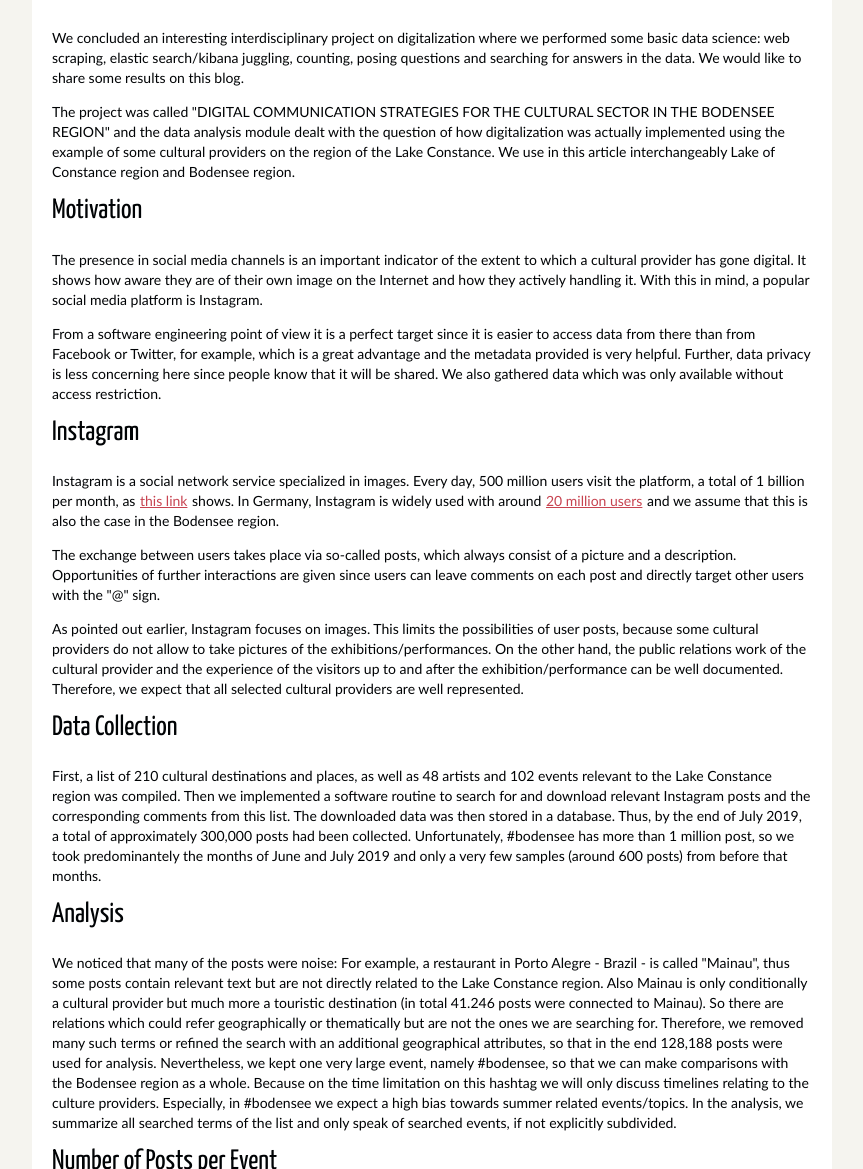
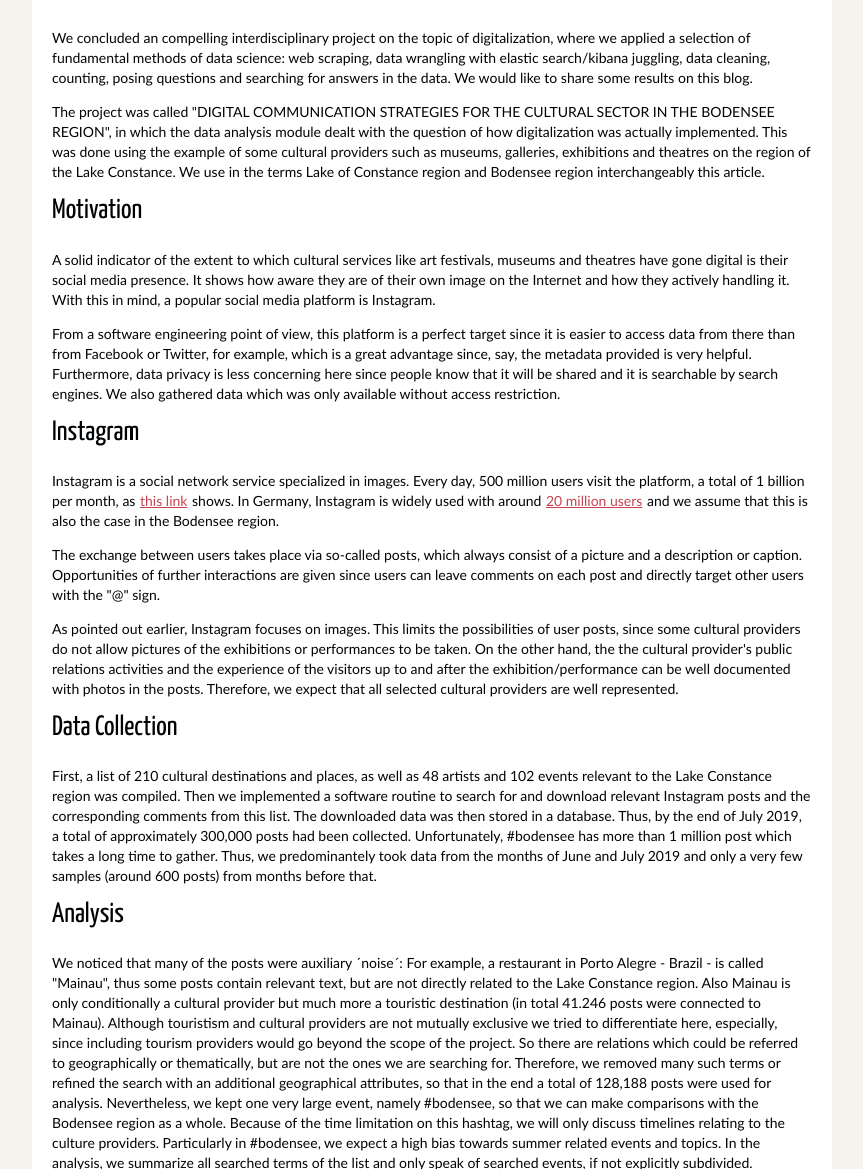
Before and after one commit to fbenites/fbenites.github.io, a Jekyll site: the page InstagramBodensee/arts-management-bodensee.html, which Jekyll copies as it is, in a window 1280 px wide and 1400 px high, scrolled down 952 px. Shown: the part 231-1400 px from the top of the window, without its empty margins (208-1071 px from the left). Built offline with Jekyll 4.4.1, drawn with Linux system fonts in a browser that asks for light colours; some of the changed text lies outside the part shown.

Commit message:
Added Linas suggestions

```diff
--- a/InstagramBodensee/arts-management-bodensee.html
+++ b/InstagramBodensee/arts-management-bodensee.html
@@ -72,28 +72,32 @@ width: 800px;
 
 <p><img alt="Bodensee Region - Culture" src="images/BodenseeKultur.png" title="Bodensee Region"></p>
 <h1>Introduction</h1>
-<p>We concluded an interesting interdisciplinary project on
-digitalization where we performed some basic data science: web
-scraping, elastic search/kibana juggling, counting, posing questions
+<p>We concluded an compelling interdisciplinary project on
+the topic of digitalization, where we applied a selection of fundamental methods of data science: web
+scraping, data wrangling with elastic search/kibana juggling,
+data cleaning, counting, posing questions
 and searching for answers in the data. We would like to
 share some results on this blog.</p>
 <p>The project was called "DIGITAL COMMUNICATION STRATEGIES FOR THE
-CULTURAL SECTOR IN THE BODENSEE REGION" and the data analysis module
-dealt with the question of how digitalization was actually implemented
-using the example of some cultural providers on the region of the Lake
-Constance. We use in this article interchangeably Lake of
-Constance region and Bodensee region.</p>
+CULTURAL SECTOR IN THE BODENSEE REGION", in which the data analysis module
+dealt with the question of how digitalization was actually implemented. This was done
+using the example of some cultural providers such as museums, galleries, exhibitions and theatres on the region of the Lake
+Constance. We use in the terms Lake of
+Constance region and Bodensee region interchangeably this article.</p>
 <h1>Motivation</h1>
-<p>The presence in social media channels is an important indicator of the
-extent to which a cultural provider has gone digital. It shows how
+<p>A solid indicator of the extent to which cultural services like art
+festivals, museums and theatres have gone digital is their social
+media presence. It shows how
 aware they are of their own image on the
 Internet and how they actively handling it. With this in mind, a popular social media platform is
 Instagram.</p>
-<p>From a software engineering point of view it is a perfect target since
+<p>From a software engineering point of view, this platform is a perfect target since
 it is easier to access data from there than from Facebook
-or Twitter, for example, which is a great advantage and the metadata provided is very helpful.
-Further, data privacy
-is less concerning here since people know that it will be shared. We
+or Twitter, for example, which is a great advantage since, say,  the
+metadata provided is very helpful.
+Furthermore, data privacy
+is less concerning here since people know that it will be shared and
+it is searchable by search engines. We
 also gathered data which was only available without access restriction.</p>
 <h1>Instagram</h1>
 <p>Instagram is a social network service specialized in images.
@@ -105,15 +109,16 @@ users</a>
 and we assume that this is also the case in the Bodensee region.</p>
 <p>The
 exchange between users takes place via so-called posts, which always consist of a
-picture and a description. Opportunities of further interactions are
+picture and a description or caption. Opportunities of further interactions are
 given since users can leave comments on each
 post and directly target other users with the "@" sign.</p>
 <p>As pointed out earlier, Instagram focuses on images.  This limits the possibilities of user
-posts, because some cultural providers do not allow to take pictures
-of the exhibitions/performances. On the other hand, the public
-relations work of the cultural provider and the experience of the
+posts, since some cultural providers do not allow pictures
+of the exhibitions or performances to be taken. On the other hand, the
+the cultural provider's public
+relations activities   and the experience of the
 visitors up to and after the exhibition/performance can be well
-documented. Therefore, we expect that  all selected cultural providers
+documented with photos in the posts. Therefore, we expect that  all selected cultural providers
 are well represented.</p>
 <h1>Data Collection</h1>
 <p>First, a list of 210 cultural destinations and places, as well as 48
@@ -123,24 +128,29 @@ download relevant Instagram posts and the corresponding comments from
 this list. The downloaded data was then stored in a database. Thus, by
 the end of July 2019, a total of approximately 300,000 posts had been
 collected. Unfortunately, #bodensee has more than 1
-million post, so we took predominantely the months of June and July
-2019 and only a very few samples (around 600 posts) from before that
-months.</p>
+million post which takes a long time to gather. Thus, we
+predominantely took data from  the months of June and July
+2019 and only a very few samples (around 600 posts) from
+months before that.</p>
 <h1>Analysis</h1>
-<p>We noticed that many of the posts were noise: For example, a
+<p>We noticed that many of the posts were auxiliary ´noise´: For example, a
 restaurant in Porto Alegre - Brazil - is called "Mainau", thus some
-posts contain relevant text but are not directly related to the Lake
+posts contain relevant text, but are not directly related to the Lake
 Constance region. Also Mainau is only conditionally a cultural
 provider but much more a touristic destination (in total 41.246 posts were connected
-to Mainau). So there are relations which could refer geographically or
-thematically but are not the ones we are searching for.
+to Mainau). Although touristism and cultural providers are not mutually
+exclusive we tried to differentiate here, especially, since including tourism
+providers would go beyond the scope of the project.
+So there are relations which could be referred to geographically or
+thematically, but are not the ones we are searching for.
 Therefore, we removed many such terms or refined the
-search with an additional geographical attributes, so that in the end 128,188
+search with an additional geographical attributes, so that in the end
+a total of 128,188
 posts were used for analysis. Nevertheless, we kept one very large
 event, namely #bodensee, so that we can make comparisons with the
-Bodensee region as a whole.   Because on the time limitation on this hashtag  we will only discuss timelines relating
-to the culture providers. Especially, in #bodensee we expect a high
-bias towards summer related events/topics.
+Bodensee region as a whole.   Because of the time limitation on this hashtag,  we will only discuss timelines relating
+to the culture providers. Particularly in #bodensee, we expect a high
+bias towards summer related events and topics.
 In the analysis, we summarize all searched
 terms of the list and only speak of searched events, if not explicitly
 subdivided.</p>
@@ -148,17 +158,18 @@ subdivided.</p>
 <p><img alt="Count Post Per Event" src="images/CountPostPerEvent.png" title="Counts Post Per Event"></p>
 <p>The picture above shows the distribution of posts per event. #bodensee has
 73,109 posts and takes the first place, the Bregenz Festival comes
-second with 10,558 posts. From this it can be seen that the Bregenz
-Festival seeks or gets a lot of publicity and spread, much more than
+second with 10,558 posts. From this, it can be seen that the Bregenz
+Festival seeks or gets a great deal of publicity and spread, much more than
 the other searched events. We will come back to this phenomenon
 later to discuss it in
 more detail. It is also important to mention that the remaining
 cultural providers hardly stand out from the others in terms of the
 number of posts.</p>
 <p><img alt="Counts Per Language" src="images/CountPerLanguage.png" title="Counts Per Language"></p>
-<p>We also plotted the posts per language estimated, which can be very noisy.
-This allows to know which tourists visit see the events, although this can only be a
-very raw estimation.
+<p>We also plotted the posts per language estimated, which can be very
+'noisy' or contain irrelevant data.
+This allows us to know which tourists visit see the events, although this can only be a
+very rough estimate.
 We see "lb" in third place, which mean that many posts were identified as from Luxembourg,
 which is clearly a misclassification. When looking at these posts we can see that they are
 from different languages (predominately German). We estimate that the use of "#" and different
@@ -193,10 +205,10 @@ when the target audience starts to organize the summer holidays.</p>
 <p>We
 see the most used words above. It is also interesting to see that we
 started with German words, but we see many English terms. Here, in
-such a touristic area, the question also arises whether a translation
-of the terms would be interesting, e.g. Lake Constance/lac de
-Constance, to better capture their opinions. Especially, because the
-Bregenz Festival shows usally Opera or Musicals and some are even in other
+such a tourist destination, the question also arises whether a translation
+of the terms would be insightful, e.g. Lake Constance/lac de
+Constance, to better capture their opinions. This is particularly so since the
+Bregenz Festival usually shows  Opera or Musicals and some are even in other
 languages (e.g. French <a href="https://bregenzerfestspiele.com/de/programm/carmen">https://bregenzerfespiele.de/.../carmen</a> ).</p>
 <div class="tableFormatted">
 
@@ -226,15 +238,16 @@ market.</p>
 <p><img alt="Counts For Museum" src="images/TimelinePostsMuseum.png" title="Counts For Museum"></p>
 <h3>Theatre</h3>
 <p><img alt="Counts For Theatre" src="images/TimelinePostsTheater.png" title="Counts For Theatre"></p>
-<p>We have also analyzed the data concerning museums and theatres. In the compiled list were 87 museums and 15 theatres. 53 museums were found (so 34 museums were not found), these have 11,205 posts. 8 theatres were found (the other 7 were written in another form or had no posts at all). In total there were 9,571 posts related to theatres.
+<p>We have also analyzed the data concerning museums and theatres. In the compiled list were 87 museums and 15 theatres. 53 museums were found (i.e. 34 museums were not found), these have 11,205 posts. 8 theatres were found (the other 7 were written in another form or had no posts at all). In total there were 9,571 posts related to theatres.
 For comparison, the word "theater" was only found in 3,300 posts and "museum" in 3,791, so although fewer theatres were found in the data collection - and generally recordings during the spectacle are  prohibited - the presence of theatres was slightly greater in Instagram.</p>
 <h1>Conclusion</h1>
 <p>Best Practices Recommendations</p>
 <p>Here we have a list of general recommendations to cultural institutions to have an even greater impact on Instagram.</p>
 <ul>
-<li>Invite / involve Influencer/ Super-spread in the community of the cultural institution, if necessary seek interaction with the community with microinfluencer (own staff).</li>
-<li>Use the summer planning when possible</li>
-<li>Address Zurich / Munich specifically, e.g. with #zürich</li>
+<li>Invite and otherwise involve Influencers or popular figures ("Super-spreaders") in the community of the cultural institution, if necessary seek interaction with the community with microinfluencer (own staff).</li>
+<li>Use the summer planning season, when people are basically looking
+    for destinations,  when possible</li>
+<li>Address Zurich / Munich areas specifically, e.g. with #zürich</li>
 <li>
 <p>Engage the audience (e.g. in the form of posts/comments/also using targeting commands such as "@" in instagram/twitter)</p>
 <ul>
@@ -258,8 +271,8 @@ For comparison, the word "theater" was only found in 3,300 posts and "museum" in
 </ul>
 </li>
 </ul>
-<p>However, these recommendations are not intended to compare/replace a
-market research and development of an Instagram strategy. This
+<p>However, these recommendations are not intended to compare or replace a
+market research and development of a social media strategy. This
 includes the definition of objectives, target groups, content
 and added value. For the definition of the target group,
 classic segmentation and description criteria such as
```
Also changed, not shown: other parts of InstagramBodensee/arts-management-bodensee.html (+7 -6 lines).
